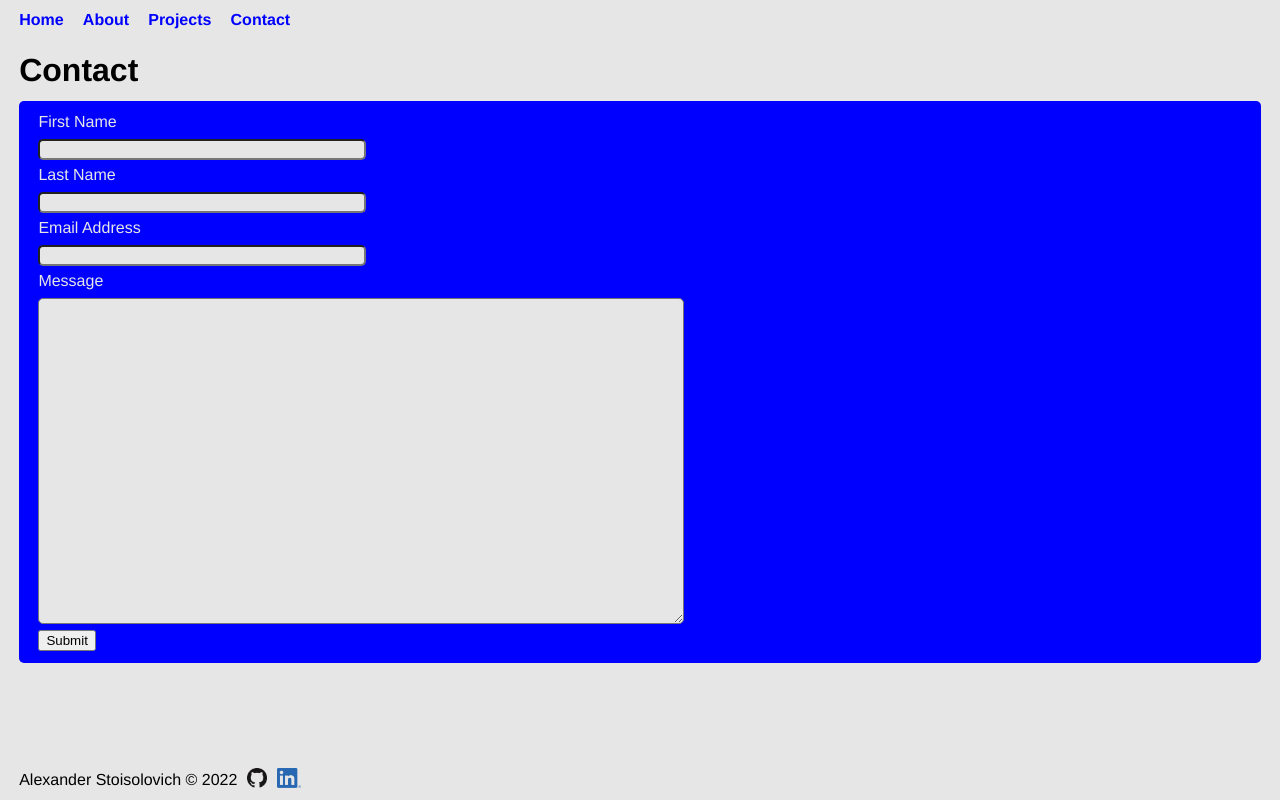
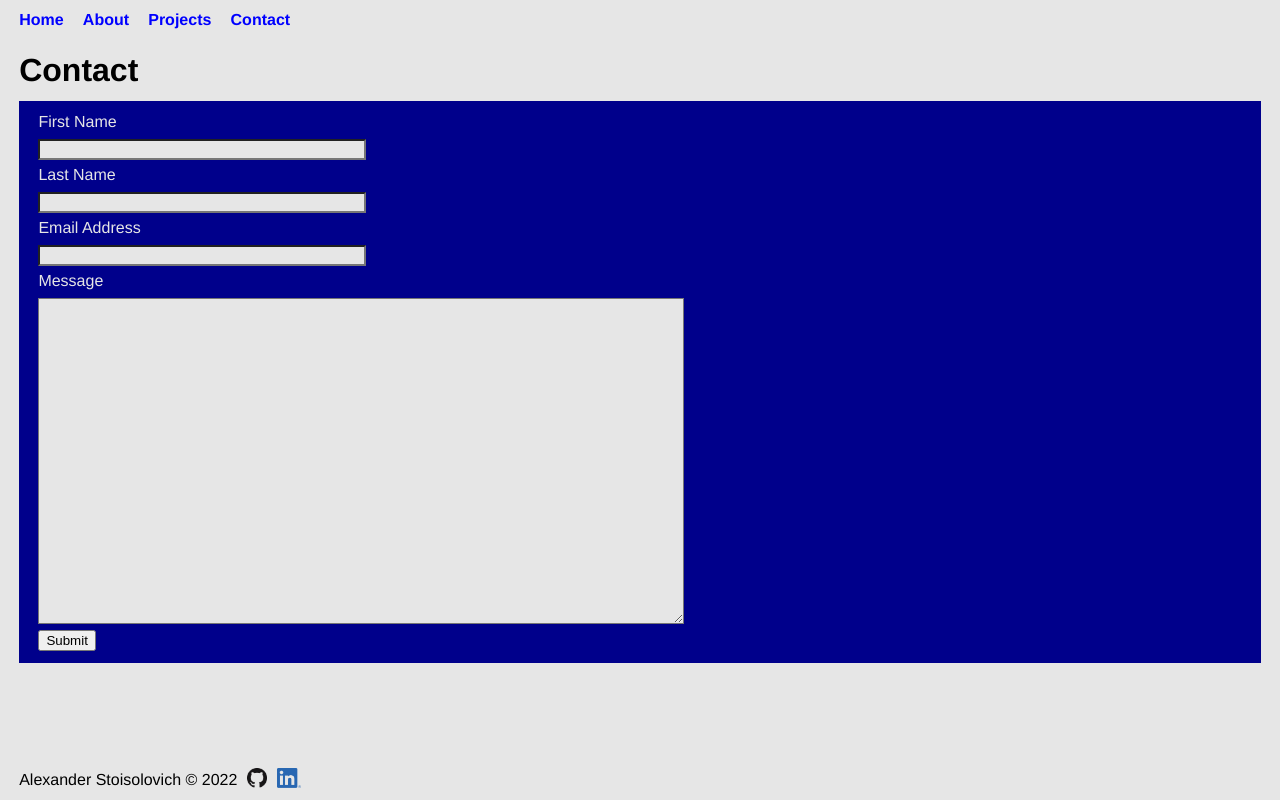
Before and after one commit to Alexander512/portfolio-site, a React app: page /contact in a window 1280 px wide. Built offline with nearby package versions, Linux system fonts and the light colour scheme.

Commit message:
Updated styles

```diff
--- a/public/styles.css
+++ b/public/styles.css
@@ -60,7 +60,6 @@ h1.home {
 
 input {
   background-color: #E6E6E6;
-  border-radius: 5px;
   display: block;
   inline-size: 25vw;
   margin-block-start: 1vh;
@@ -86,7 +85,6 @@ nav {
 textarea {
   background-color: #E6E6E6;
   block-size: 40vh;
-  border-radius: 5px;
   display: block;
   inline-size: 50vw;
   margin-block-start: 1vh;
@@ -100,8 +98,7 @@ textarea {
 }
 
 #containerContact {
-  background-color: #0000FF;
-  border-radius: 5px;
+  background-color: #00008B;
   color: #E6E6E6;
   margin-inline-start: 1.5vw;
   margin-inline-end: 1.5vw;
@@ -115,8 +112,7 @@ textarea {
 }
 
 #flexContainerAbout {
-  background-color: #0000FF;
-  border-radius: 5px;
+  background-color: #00008B;
   color: #E6E6E6;
   display: flex;
   margin-inline-start: 1.5vw;
@@ -136,15 +132,14 @@ textarea {
 }
 
 .card {
-  background-color: #0000FF;
+  background-color: #00008B;
   block-size: 60vh;
-  border-radius: 5px;
   color: #E6E6E6;
-  inline-size: 25vw;
+  flex: 1 1 25%;
   margin-block-start: 1vh;
   margin-inline-start: 1.5vw;
   margin-inline-end: 1.5vw;
-  min-inline-size: 35ch;
+  min-inline-size: 250px;
   padding: 1vh 1vw 1vh 1vw;
 }
 
```
